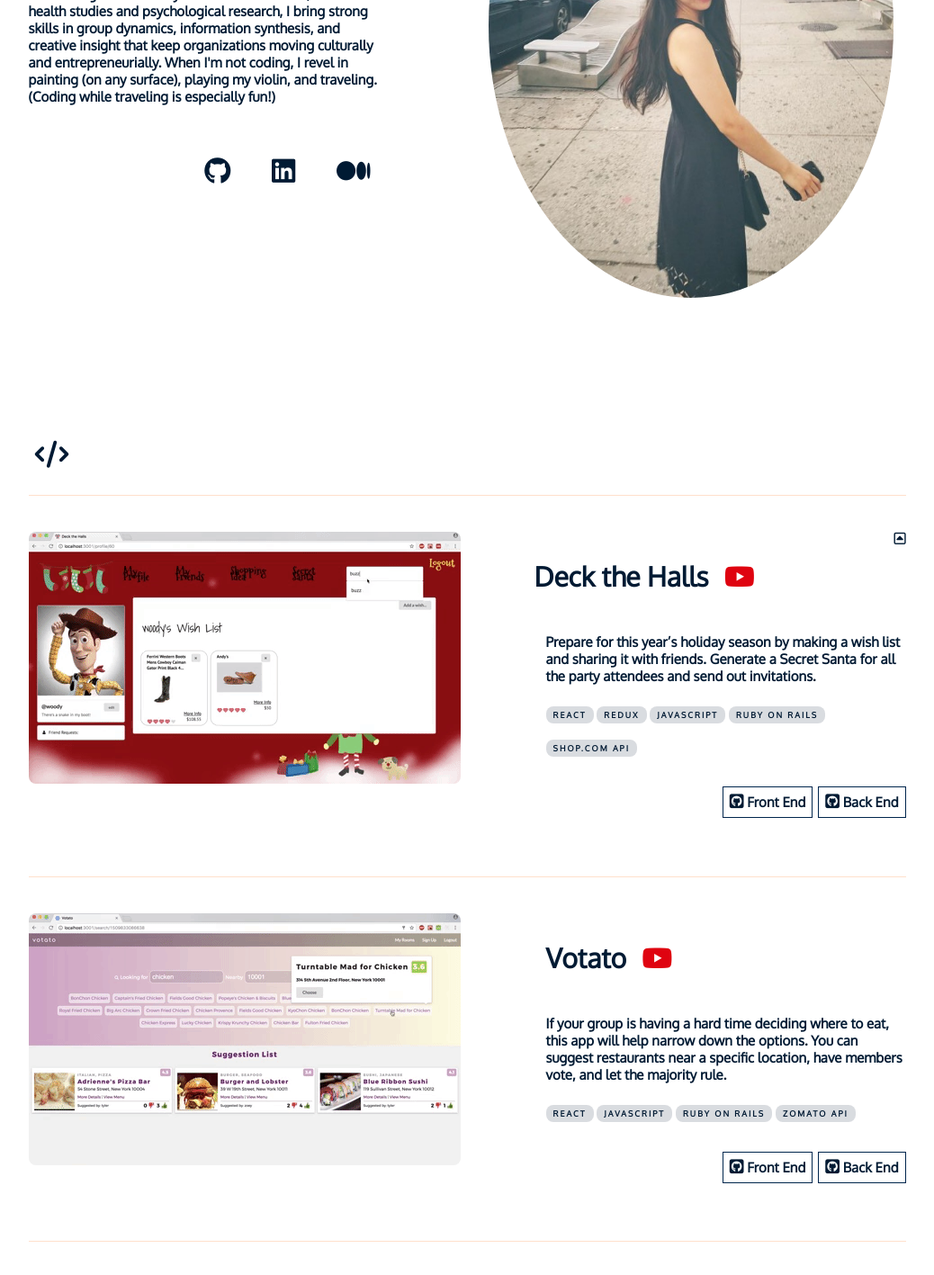
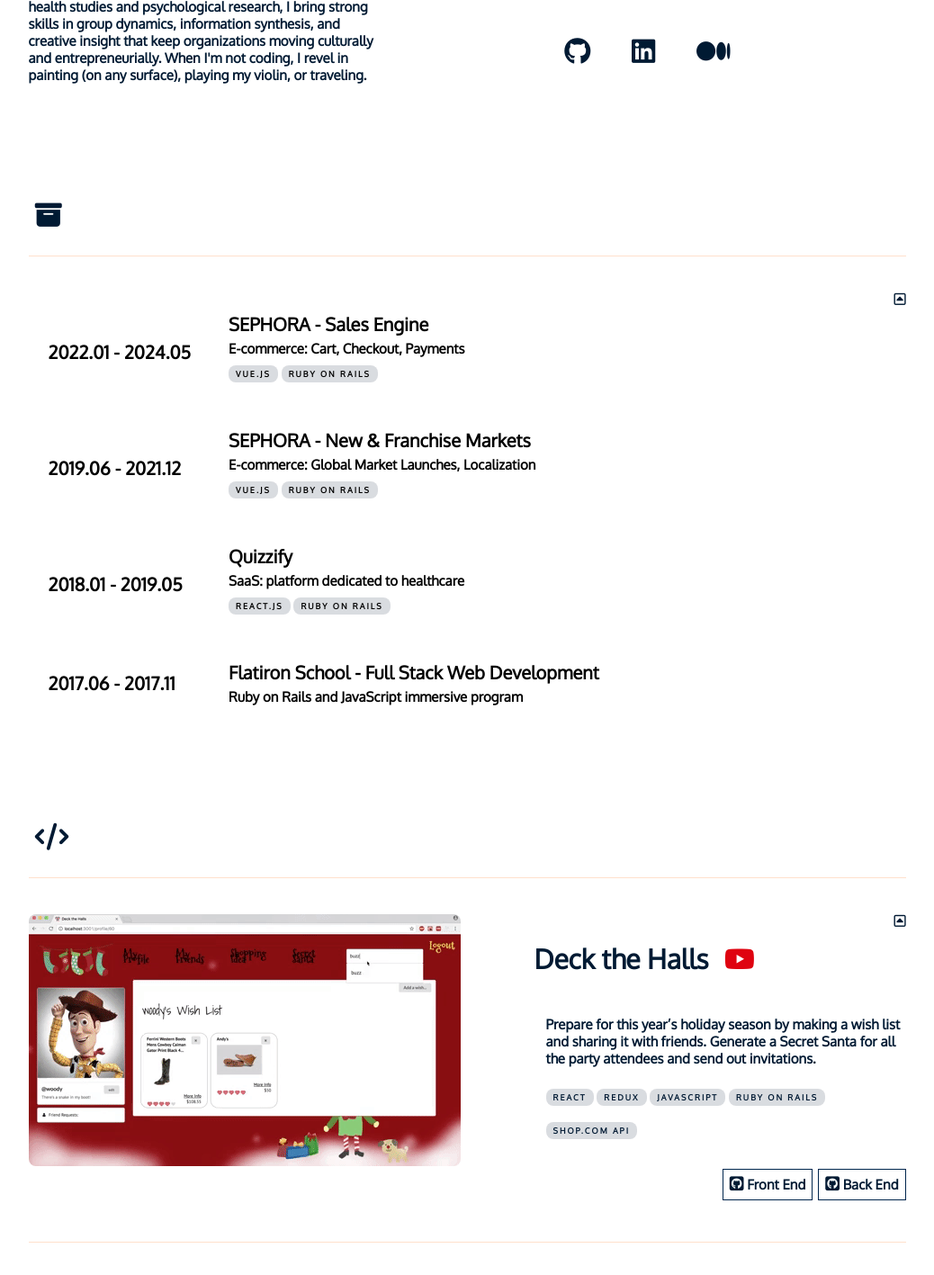
Before and after one commit to yuralala8/portfolio, a PHP site: page /index.html in a window 1280 px wide. Shown: the part 1208-2625 px from the top of the page at 90% size, without its empty margins (121-1159 px from the left). Run offline with PHP 8.4, Linux system fonts and the light colour scheme; some libraries are stand-ins or nearby versions; some web fonts are replaced.

Commit message:
Update static portfolio

```diff
--- a/css/index.css
+++ b/css/index.css
@@ -1,11 +1,11 @@
 /*CSS for index page*/
 
 .nav {
-  width:100%;
+  width:50%;
   height:50px;
   background-color:white;
-  position:fixed;
   top:0;
+  float:right;
 }
 
 li {
@@ -29,10 +29,10 @@ ul {
 
 h1 {
   text-align:left;
+  width:50%;
   padding-left:50px;
   color: #001a33;
   font-size: 36px;
-  margin-top:50px;
   font-family: 'Cedarville Cursive', cursive;
 }
 
@@ -53,7 +53,7 @@ h1 {
   font-size: 18px;
   text-align:center;
   color: white;
-  margin-bottom: 120px;
+  margin-bottom: 80px;
 }
 
 .interest-box {
@@ -71,7 +71,7 @@ h2 {
 }
 
 .quote {
-text-align: center;
+  text-align: center;
   color: #00264d;
   font-size: 50px;
   padding-top: 20px;
@@ -81,21 +81,20 @@ text-align: center;
 .section {
   width:100%;
   background-color:white;
-  padding-bottom:80px;
+  padding-bottom:50px;
   overflow:hidden;
 }
 
-#about {
+th, td {
+  padding: 20px;
+  font-family: 'Oxygen', sans-serif;
+  font-size: 20px;
 }
 
-#inspirations {
-
+.work-details {
+  font-size: 15px;
+  margin-top: 5px;
 }
-
-#contact {
-
-}
-
 
 .image-desc {
   font-size:0.7em;
@@ -232,7 +231,7 @@ text-align: center;
     content: "";
     clear: both;
     display: table;
-    padding-bottom:5%;
+    padding-bottom:3%;
 }
 
 .img {
@@ -287,6 +286,12 @@ p.interest-desc {
 }
 
 .fa.fa-code {
+	font-size: 30px;
+	padding: 30px 30px 30px 12%;
+	color:#001a33;
+}
+
+.fa.fa-archive {
 	font-size: 30px;
 	padding: 30px 30px 30px 12%;
 	color:#001a33;
@@ -361,7 +366,7 @@ p.interest-desc {
 	text-align: center;
 }
 
-input[type=text], select {
+input, select {
     width: 50%;
     padding: 12px 20px;
     margin: 8px 0;
@@ -369,16 +374,7 @@ input[type=text], select {
     border: 1px solid #ccc;
     border-radius: 4px;
     box-sizing: border-box;
-}
-
-input[type=email], select {
-    width: 50%;
-    padding: 12px 20px;
-    margin: 8px 0;
-    display: inline-block;
-    border: 1px solid #ccc;
-    border-radius: 4px;
-    box-sizing: border-box;
+    font-family: monospace;
 }
 
 textarea, select {
@@ -444,7 +440,6 @@ a:active {
 	color: black;
 	background-color: white;
 }
-
 
 /************* mobile size************/
 
--- a/index.html
+++ b/index.html
@@ -77,6 +77,7 @@
       <ul>
         <li><a href="#contact" class="navlink">Contact</a></li>
         <li><a href="#inspirations" class="navlink">Inspirations</a></li>
+        <li><a href="#projects" class="navlink">Projects</a></li>
         <li><a href="#work" class="navlink">Work</a></li>
         <li><a href="#about" class="navlink">About</a></li>
         <li><a href="#home" class="navlink">Home</a></li>
@@ -92,6 +93,7 @@
           <h2> de·vel·op </h2>
           <h3> /dəˈveləp/ </h3>
           <p>" grow or cause to grow and become more mature, advanced, or elaborate. "</p>
+        <!-- </div> -->
       </div>
     </div>
 
@@ -102,18 +104,23 @@
       <div class="container">
         <div class="project">
           <a href="#home" class="toggle-up"><i class="fa fa-toggle-up" aria-hidden="true"></i></a>
-          <img src="images/yura.jpeg" alt="Yura" class="profile">
+          <img src="images/yura1.jpg" alt="Yura" class="profile">
+
 
           <p class="profile-title">
             Hello World!
           </p>
 
           <p class="profile-para-head">
-            I'm Yura Choi, a full-stack web developer with a passion for delivering unique, personal experiences to people through technology.
+            I'm Yura Choi, a full-stack web developer with a 5+ years of experience in E-commerce & SaaS
           </p>
 
           <p class="profile-para">
-            With background in early childhood education, mental health studies and psychological research, I bring strong skills in group dynamics, information synthesis, and creative insight that keep organizations moving culturally and entrepreneurially. When I'm not coding, I revel in painting (on any surface), playing my violin, and traveling. (Coding while traveling is especially fun!)
+            Highly driven by the process of building products from start to finish and enthusiastic about delivering unique, personalized experiences to people through technology.
+          </p>
+
+          <p class="profile-para">
+            With background in early childhood education, mental health studies and psychological research, I bring strong skills in group dynamics, information synthesis, and creative insight that keep organizations moving culturally and entrepreneurially. When I'm not coding, I revel in painting (on any surface), playing my violin, or traveling.
           </p>
 
           <p class="links">
@@ -127,8 +134,65 @@
       </div>
     </div>
 
+    <div class="section" id="work">
+      <div class="head">
+        <i class="fa fa-archive" aria-hidden="true"></i>
+      </div>
 
-    <div class="section" id="work">
+      <div class="container">
+        <div class="project">
+          <a href="#home" class="toggle-up"><i class="fa fa-toggle-up" aria-hidden="true"></i></a>
+
+          <table>
+            <tr>
+              <td>2022.01 - 2024.05</td>
+              <td>SEPHORA - Sales Engine
+                <br>
+                <div class="work-details">
+                  E-commerce: Cart, Checkout, Payments
+                  <br>
+                  <p class="tag">Vue.js</p> <p class="tag">Ruby on Rails</p>
+                </div>
+              </td>
+            </tr>
+            <tr>
+              <td>2019.06 - 2021.12</td>
+              <td>SEPHORA - New & Franchise Markets
+                <br>
+                <div class="work-details">
+                  E-commerce: Global Market Launches, Localization
+                  <br>
+                  <p class="tag">Vue.js</p> <p class="tag">Ruby on Rails</p>
+                </div>
+              </td>
+            </tr>
+            <tr>
+              <td>2018.01 - 2019.05</td>
+              <td>Quizzify
+                <br>
+                <div class="work-details">
+                  SaaS: platform dedicated to healthcare
+                  <br>
+                  <p class="tag">React.js</p> <p class="tag">Ruby on Rails</p>
+                </div>
+              </td>
+            </tr>
+            <tr>
+              <td>2017.06 - 2017.11</td>
+              <td>Flatiron School - Full Stack Web Development
+                <br>
+                <div class="work-details">
+                  Ruby on Rails and JavaScript immersive program
+                </div>
+              </td>
+            </tr>
+          </table>
+        </div>
+      </div>
+    </div>
+
+
+    <div class="section" id="projects">
       <div class="head">
         <i class="fa fa-code" aria-hidden="true"></i>
       </div>
@@ -254,14 +318,14 @@
         <div class="interest">
           <img src="images/grad.jpg" alt="Yura" class="interest-img">
           <p class="interest-desc">
-          In 5th grade, I was obsessed with creating unique layouts for my MySpace page. In college, I picked it up again through Web Design 101. I was also an active member of <a href="https://likelion.net/en" target="_blank" class="lion">LikeLion</a>, a non-profit club where non-major students come together to learn programming. My affection for web development has been growing ever since.
+          In 5th grade, I was obsessed with creating unique layouts for my MySpace page. In college, I picked it up again through Web Design 101. I was also an active member of <a href="https://www.linkedin.com/company/likelionus/" target="_blank" class="lion">LikeLion</a>, a non-profit club where non-major students come together to learn programming. My affection for web development has been growing ever since.
           </p>
         </div>
 
         <div class="interest">
           <img src="images/prague.jpg" alt="Prague" class="interest-img">
           <p class="interest-desc">
-          One of the best decisions I've made is choosing to spend a semester in Prague during my undergrad. While abroad, I studied history and cultural analysis of Czech media and communications, as well as Czech architectures. This view of the city and the castle is my favorite, taken from Charles Bridge. I have explored over 10 cities in Europe.
+          One of the best decisions I've made is choosing to spend a semester in Prague during my undergrad. While abroad, I studied history and cultural analysis of Czech media and communications, as well as Czech architectures. This view of the city and the castle is my favorite, taken from Charles Bridge.
          </p>
         </div>
 
@@ -288,9 +352,9 @@
           </p>
 
         <div class="contact-area">
-          <form action="https://formspree.io/yura.choi@nyu.edu" method="POST">
+          <form action="https://formspree.io/f/meojqorg" method="POST">
               <input type="text" name="name" placeholder="Name">
-              <input type="email" name="_replyto" placeholder="Email">
+              <input type="email" name="_replyto" placeholder="Sender Email">
               <textarea name="message" placeholder="Your message"></textarea>
               <input type="submit" value="Send to Yura">
           </form>
@@ -309,7 +373,7 @@
     <a href="https://medium.com/@yurachoi" target="_blank"><i class="fa fa-medium" aria-hidden="true"></i></a>
     </p>
     <p>
-      Copyright &copy; Yura Choi 2017
+      yurachoi94@gmail.com
     </p>
   </div>
 
--- a/index.php
+++ /dev/null
@@ -1 +0,0 @@
-<?php header( 'Location: /index.html' ) ;  ?>
```
Also changed, not shown: images/work1.gif (added), 2 other files.
